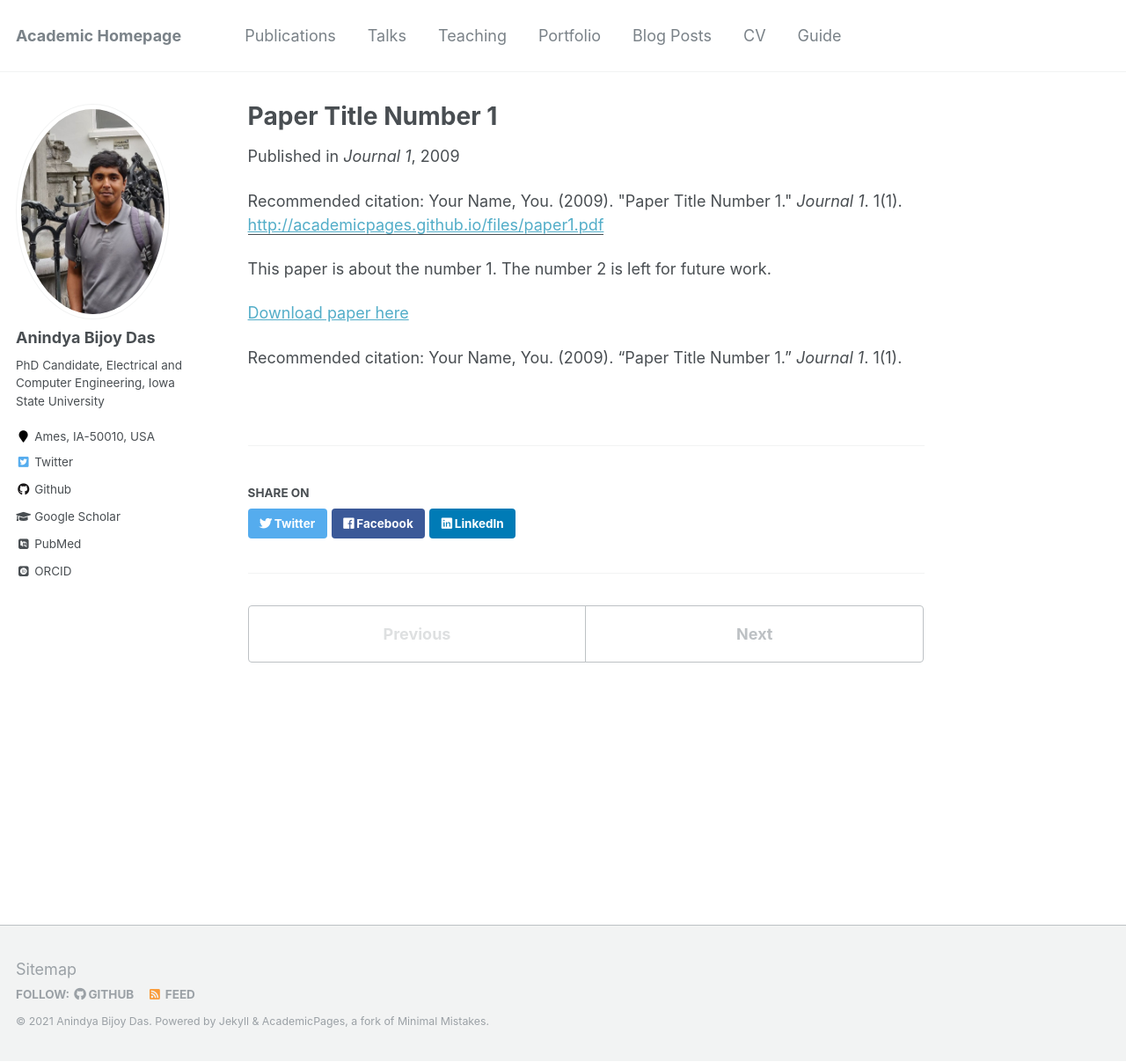
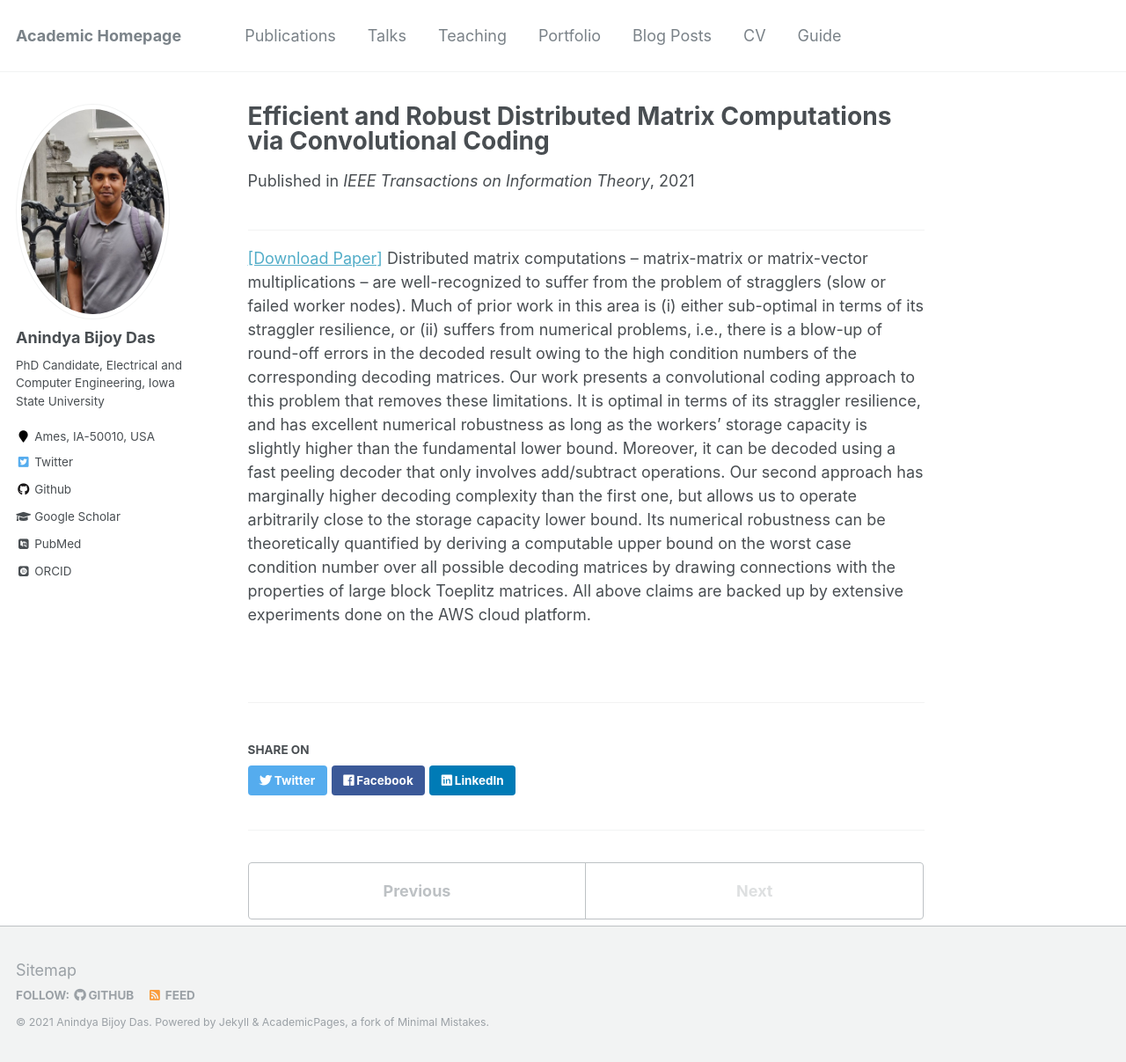
Before and after one commit to anindyabijoydas/portfolio, a Jekyll site: the page built from _publications/2009-10-01-paper-title-number-1.md, in a window 1280 px wide and 1207 px high. Shown: the whole window at 88% size. Built offline with Jekyll 4.4.1, drawn with Linux system fonts in a browser that asks for light colours; some web fonts are replaced.

Commit message:
Update 2009-10-01-paper-title-number-1.md

```diff
--- a/_publications/2009-10-01-paper-title-number-1.md
+++ b/_publications/2009-10-01-paper-title-number-1.md
@@ -1,15 +1,14 @@
 ---
-title: "Paper Title Number 1"
+title: "Efficient and Robust Distributed Matrix Computations via Convolutional Coding"
 collection: publications
-permalink: /publication/2009-10-01-paper-title-number-1
-excerpt: 'This paper is about the number 1. The number 2 is left for future work.'
-date: 2009-10-01
-venue: 'Journal 1'
-paperurl: 'http://academicpages.github.io/files/paper1.pdf'
-citation: 'Your Name, You. (2009). &quot;Paper Title Number 1.&quot; <i>Journal 1</i>. 1(1).'
+Authors: 'Kuan-Hao Huang, <b>Wasi Ahmad</b>, Nanyun Peng, and Kai-Wei Chang.'
+date: 07/2021
+venue: 'IEEE Transactions on Information Theory'
+paperurl: 'http://academicpages.github.io/files/Convolutional_Coding.pdf'
+presentationurl: ''
+codeurl: ''
+excerpt: ''
 ---
-This paper is about the number 1. The number 2 is left for future work.
-
-[Download paper here](http://academicpages.github.io/files/paper1.pdf)
-
-Recommended citation: Your Name, You. (2009). "Paper Title Number 1." <i>Journal 1</i>. 1(1).
+---
+<a href='https://ieeexplore.ieee.org/abstract/document/9478901' target="_blank">[Download Paper]</a>
+Distributed matrix computations – matrix-matrix or matrix-vector multiplications – are well-recognized to suffer from the problem of stragglers (slow or failed worker nodes). Much of prior work in this area is (i) either sub-optimal in terms of its straggler resilience, or (ii) suffers from numerical problems, i.e., there is a blow-up of round-off errors in the decoded result owing to the high condition numbers of the corresponding decoding matrices. Our work presents a convolutional coding approach to this problem that removes these limitations. It is optimal in terms of its straggler resilience, and has excellent numerical robustness as long as the workers’ storage capacity is slightly higher than the fundamental lower bound. Moreover, it can be decoded using a fast peeling decoder that only involves add/subtract operations. Our second approach has marginally higher decoding complexity than the first one, but allows us to operate arbitrarily close to the storage capacity lower bound. Its numerical robustness can be theoretically quantified by deriving a computable upper bound on the worst case condition number over all possible decoding matrices by drawing connections with the properties of large block Toeplitz matrices. All above claims are backed up by extensive experiments done on the AWS cloud platform.
```
